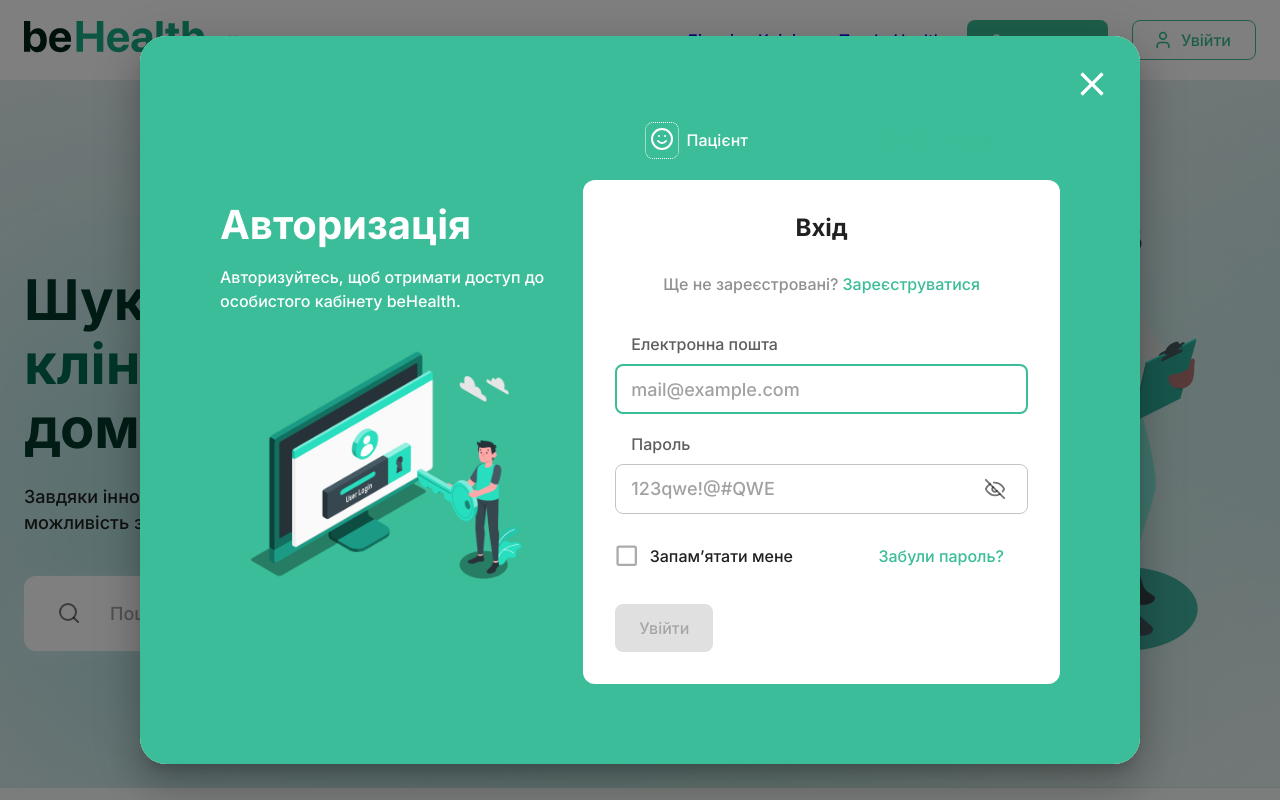
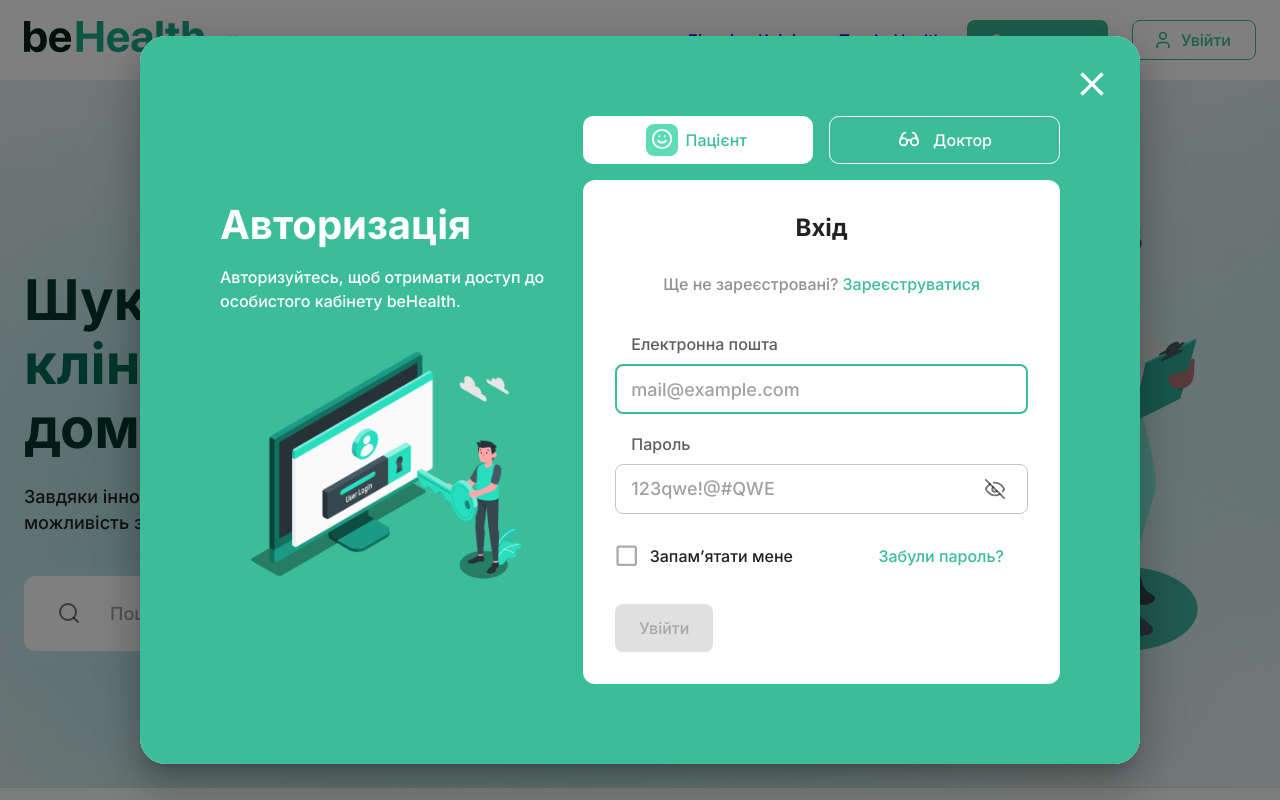
Before and after one commit to HromadskyiMykola/behealth, a React (Create React App) app: page / in a window 1280 px wide. Both pictures are taken after a click on the button "Увійти". Shown: the top 800 px of the page. Built offline with nearby package versions, Linux system fonts and the light colour scheme.

Commit message:
modify UserTypeSelector

```diff
--- a/src/components/user-auth/AuthForm.tsx
+++ b/src/components/user-auth/AuthForm.tsx
@@ -103,7 +103,7 @@
     <>
       <Box>
         {!isRegisterMode && (
-          <UserTypeSelector value={userType} onChange={setUserType} />
+          <UserTypeSelector userType={userType} onChange={setUserType} />
         )}
         <Stack
           sx={{
--- a/src/components/user-auth/UserTypeSelector.tsx
+++ b/src/components/user-auth/UserTypeSelector.tsx
@@ -1,41 +1,97 @@
-import { Box, Button, Stack } from "@mui/material";
-import { LucideProps } from "lucide-react";
+import { Box, Button, Stack, useTheme } from "@mui/material";
 import { Glasses, Smile } from "lucide-react";
+import { ReactNode } from "react";
 import { EUserType } from "~/common";
 
 interface UserTypeSelectorProps {
-  value: string;
-  onChange: (value: EUserType) => void;
+  userType: string;
+  onChange: (userType: EUserType) => void;
 }
 
-const IconInWraparound = ({
-  children,
-  value,
-}: LucideProps & { value: string }) => (
-  <Box sx={{ borderRadius: "8px", padding: "4px", border: "1px dotted" }}>
-    {children}
-  </Box>
-);
+interface IconInWraparoundProps {
+  selected: boolean;
+  children: ReactNode;
+}
 
-export function UserTypeSelector({ value, onChange }: UserTypeSelectorProps) {
+const IconInWraparound = ({ selected, children }: IconInWraparoundProps) => {
+  const { palette } = useTheme();
+
+  return (
+    <Box
+      sx={{
+        width: "32px",
+        height: "32px",
+        borderRadius: "8px",
+        padding: "4px",
+        backgroundColor: selected ? palette.custom.primary80 : "transparent",
+        transition: "background-color 0.5s",
+        color: palette.custom.primary100,
+      }}
+    >
+      {children}
+    </Box>
+  );
+};
+
+export function UserTypeSelector({
+  userType,
+  onChange,
+}: UserTypeSelectorProps) {
+  const { palette } = useTheme();
+
+  const selected = {
+    variant: "contained" as const,
+    sx: {
+      borderRadius: "10px",
+      backgroundColor: palette.custom.primary100,
+      color: palette.primary.main,
+      "&:hover": {
+        backgroundColor: palette.custom.primary95,
+      },
+    },
+  };
+
+  const unselected = {
+    variant: "outlined" as const,
+    sx: {
+      borderRadius: "10px",
+      backgroundColor: palette.primary.main,
+      color: palette.custom.primary100,
+      border: `1px solid ${palette.custom.primary100}`,
+      "&:hover": {
+        border: `1px solid ${palette.custom.primary100}`,
+        backgroundColor: palette.custom.primary60,
+      },
+    },
+  };
+
   return (
     <Stack mb={2} spacing={2} direction="row" aria-label="Тип користувача">
       <Button
-        startIcon={<IconInWraparound value={value} children={<Smile />} />}
+        startIcon={
+          <IconInWraparound
+            selected={userType === EUserType.PATIENT}
+            children={<Smile size={22} />}
+          />
+        }
         fullWidth
-        // sx={{height: "48px"}}
-        variant={value === EUserType.PATIENT ? "contained" : "outlined"}
+        {...(userType === EUserType.PATIENT ? selected : unselected)}
         onClick={() => onChange(EUserType.PATIENT)}
       >
-        {"Пацієнт"}
+        Пацієнт
       </Button>
       <Button
-        startIcon={<IconInWraparound value={value} children={<Glasses />} />}
+        startIcon={
+          <IconInWraparound
+            selected={!(userType === EUserType.PATIENT)}
+            children={<Glasses size={22} />}
+          />
+        }
         fullWidth
-        variant={value === EUserType.DOCTOR ? "contained" : "outlined"}
+        {...(userType === EUserType.PATIENT ? unselected : selected)}
         onClick={() => onChange(EUserType.DOCTOR)}
       >
-        {"Доктор"}
+        Доктор
       </Button>
     </Stack>
   );
```
